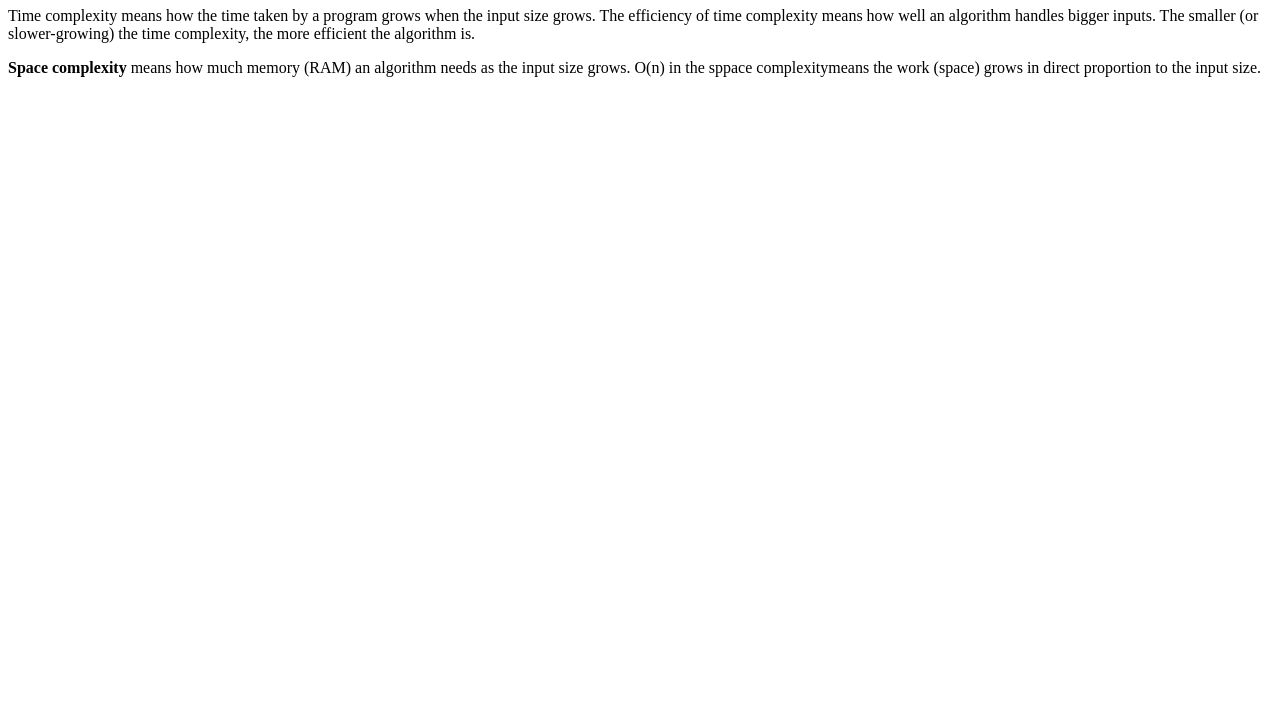
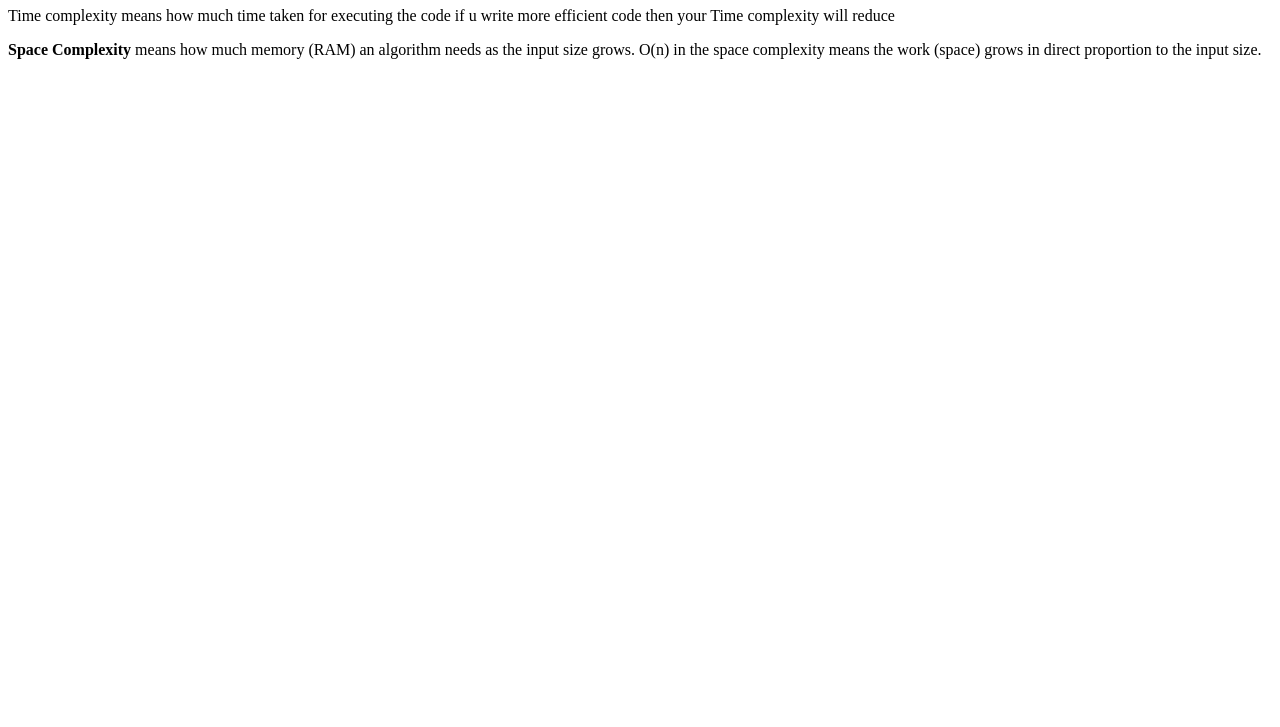
Before and after one commit to acciojob/time-and-space-complexity-akhil12345-cloud, a website: page main.html in a window 1280 px wide. Shown: the part 73-800 px from the top of the page. Drawn offline with Linux system fonts and the light colour scheme.

Commit message:
created a submission

```diff
--- a/main.html
+++ b/main.html
@@ -8,17 +8,15 @@
 
 <body>
 	<h1> Time and Space Complexity</h1>
-	<p>Time complexity means how the time taken by a program grows when the input size grows.
-	The efficiency of time complexity means how well an algorithm handles bigger inputs.
-The smaller (or slower-growing) the time complexity, the more efficient the algorithm is.</p>
+	<p>Time complexity means how much time taken for executing the code if u write more efficient code then your Time complexity will reduce</p>
 
-	<p><b>Space complexity</b> means how much memory (RAM) an algorithm needs as the input size grows.
+	<p><b>Space Complexity</b> means how much memory (RAM) an algorithm needs as the input size grows.
 
-	O(n)  in the sppace complexitymeans the work (space) grows in direct proportion to the input size.
+	O(n)  in the space complexity means the work (space) grows in direct proportion to the input size.</p>
 
 
 
-</p>
+
 	<!-- the entire body must be written by student -->
     <script type="text/javascript" src="./script.js">
 </script>
```
